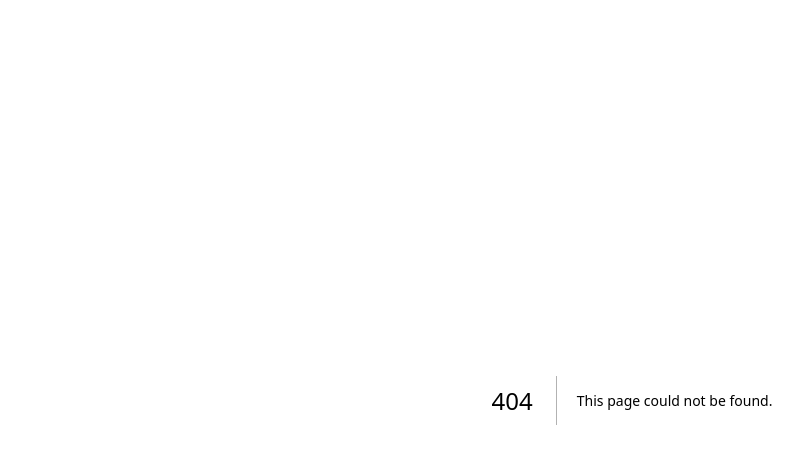
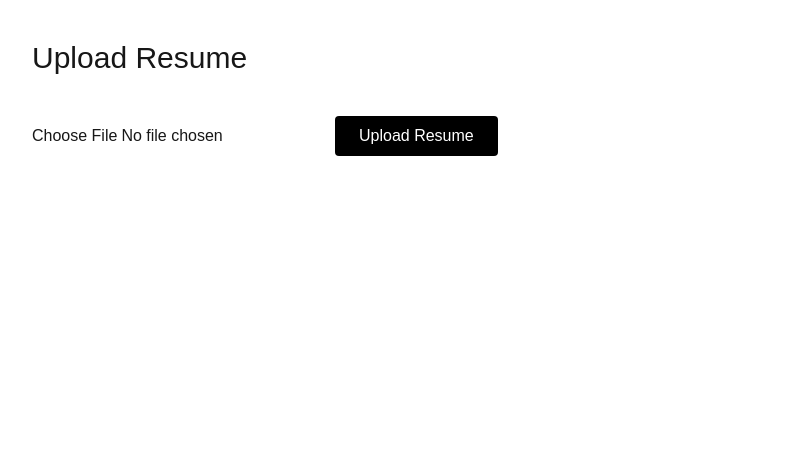
Before and after one commit to rashtravardhana/medpro, a Next.js app: page /profile in a window 1280 px wide. Before the commit this address had no page. Shown: the top 464 px of the page, without its empty margins (8-811 px from the left). Built offline with nearby package versions, Linux system fonts and the light colour scheme; no server answers.

Commit message:
Create page.tsx

```diff
--- /dev/null
+++ b/app/profile/page.tsx
@@ -0,0 +1,95 @@
+"use client"
+
+import { useState } from "react"
+import supabase from "@/lib/supabase"
+
+export default function ProfilePage(){
+
+const [file,setFile] = useState<File | null>(null)
+const [loading,setLoading] = useState(false)
+
+const uploadResume = async () => {
+
+setLoading(true)
+
+const { data:{user} } = await supabase.auth.getUser()
+
+if(!user){
+alert("Login required")
+setLoading(false)
+return
+}
+
+if(!file){
+alert("Please select a file")
+setLoading(false)
+return
+}
+
+/* Create unique file path */
+const filePath = `${user.id}/${Date.now()}-${file.name}`
+
+/* Upload file */
+const { error } = await supabase.storage
+.from("resumes")
+.upload(filePath,file)
+
+if(error){
+alert(error.message)
+setLoading(false)
+return
+}
+
+/* Get public URL */
+const { data } = supabase.storage
+.from("resumes")
+.getPublicUrl(filePath)
+
+/* Save URL in profiles table */
+const { error: updateError } = await supabase
+.from("profiles")
+.update({
+resume_url:data.publicUrl
+})
+.eq("id",user.id)
+
+if(updateError){
+alert(updateError.message)
+setLoading(false)
+return
+}
+
+alert("Resume uploaded successfully")
+
+setLoading(false)
+
+}
+
+return(
+
+<div className="p-10">
+
+<h1 className="text-3xl mb-6">
+Upload Resume
+</h1>
+
+<input
+type="file"
+accept=".pdf"
+onChange={(e)=>setFile(e.target.files?.[0] || null)}
+/>
+
+<button
+onClick={uploadResume}
+className="mt-4 bg-black text-white px-6 py-2 rounded"
+>
+
+{loading ? "Uploading..." : "Upload Resume"}
+
+</button>
+
+</div>
+
+)
+
+}
```
